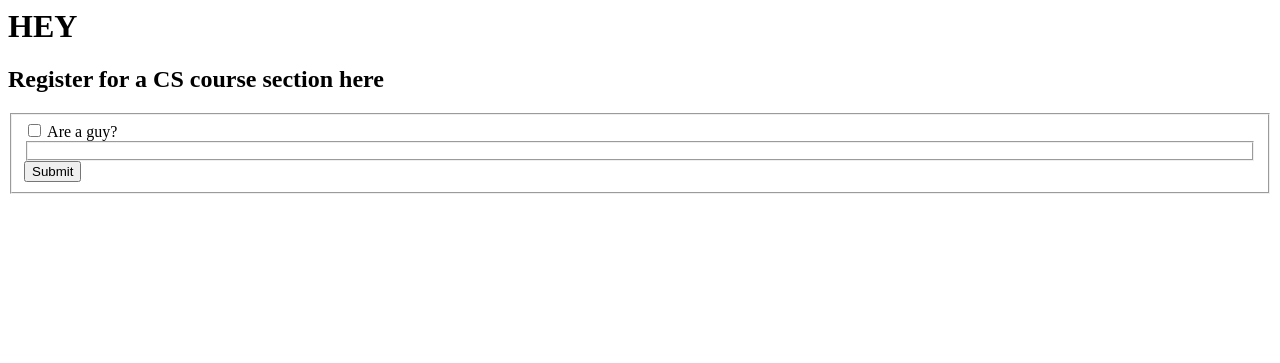
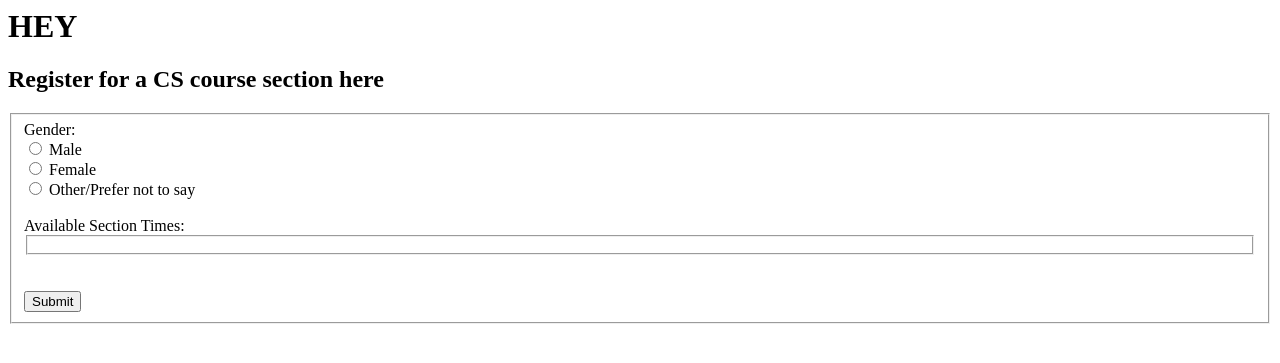
Before and after one commit to seandc/SectionScheduler, a Python web app: template mysite/templates/availability_form.html in a window 1280 px wide. Shown: the top 363 px of the page. Run offline with Jinja, Linux system fonts and the light colour scheme; the template is opened without the code that fills it, so the values that code supplies are empty.

Commit message:
AUTOCOMMIT: too lazy to write a msg

```diff
--- a/mysite/mainapp/views.py
+++ b/mysite/mainapp/views.py
@@ -56,6 +56,7 @@ def availability_form(request, course_id):
         data = {
             'sections' : course_info['sections'],
             'is_ta' : is_ta,
+            'students' : course_info['students'],
             'dnd_name' : dnd_name,
             'action' : request.get_full_path(),
             'success' : request.GET.get('success', False),
@@ -67,9 +68,8 @@ def availability_form(request, course_id):
         # (we got one from post, but let's not trust it)
         dnd_name = dnd_name_from_token(request.user.username)
 
-        sa = StudentAvailability()
+        sa = StudentAvailability.objects.get_or_create(dnd_name=dnd_name)[1]
         sa.course_id = course_id
-        sa.dnd_name = dnd_name
         sa.is_male = request.POST['is_male']
         sa.is_ta = request.POST['is_ta']
 
--- a/mysite/templates/availability_form.html
+++ b/mysite/templates/availability_form.html
@@ -12,18 +12,31 @@ Register for a CS course section here
 <form method="POST" action="{{action}}">
 <fieldset>
 <input type="hidden" name="dnd_name" value="{{ dnd_name }}" />
-<input type="checkbox" name="is_male" value="1" /> Are a guy? <br />
+
+Gender: <br />
+<input type="radio" name="is_male" value="1" id="gen1" /> <label for="gen1">Male</label><br />
+<input type="radio" name="is_male" value="0" id="gen2" /> <label for="gen2">Female</label> <br />
+<input type="radio" name="is_male" value="0" id="gen3" /> <label for="gen3">Other/Prefer not to say</label> <br />
 <input type="hidden" name="is_ta" value="{{ is_ta }}" />
+
+<br />
+Available Section Times: <br />
 <fieldset>
 {% for section in sections %}
 <input type="checkbox" name="{{section}}" value="1"> {{section}} <br />
 {% endfor %}
 </fieldset>
+
+
+<br />
 {% if is_ta %}
 Say who you can't be with: <br />
 <textarea name="cant_be_with">
 </textarea>
 {% endif %}
+
+
+<br />
 <input type="submit" value="Submit" />
 </fieldset>
 </form>
```
